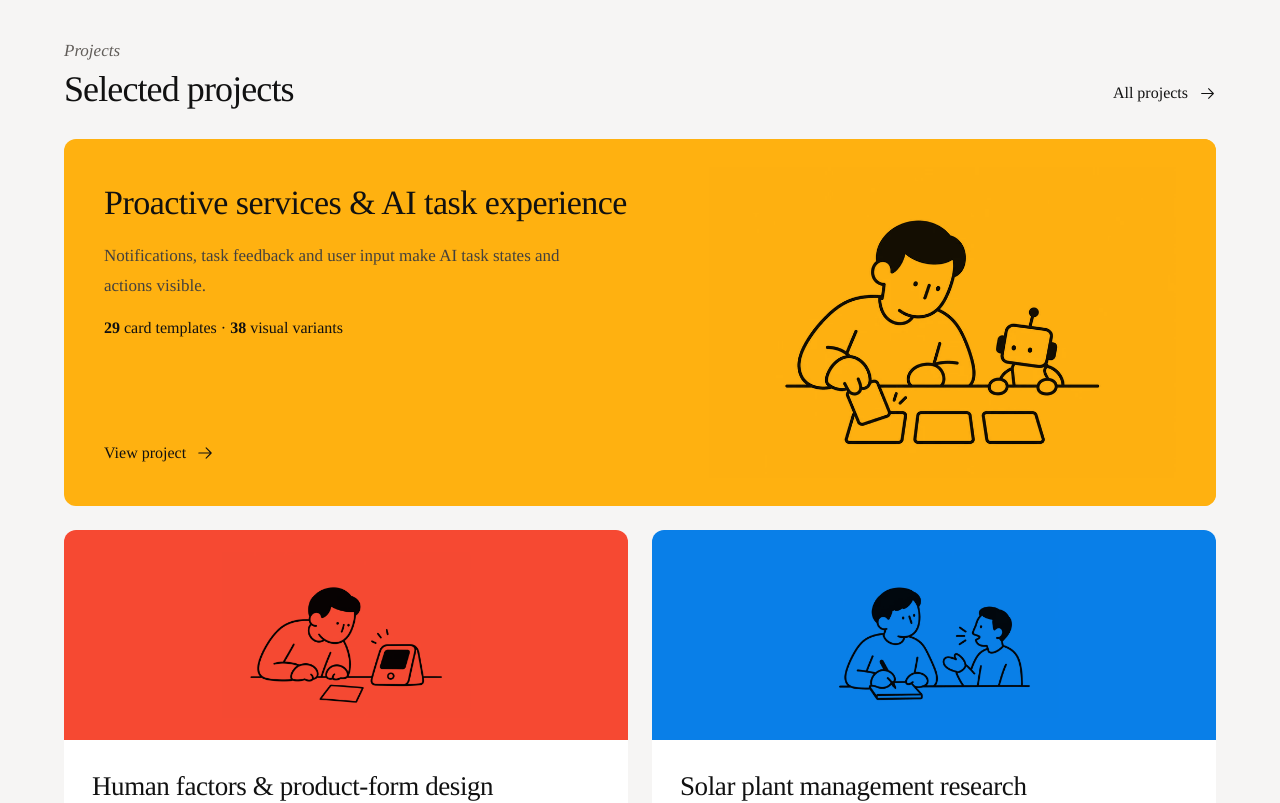
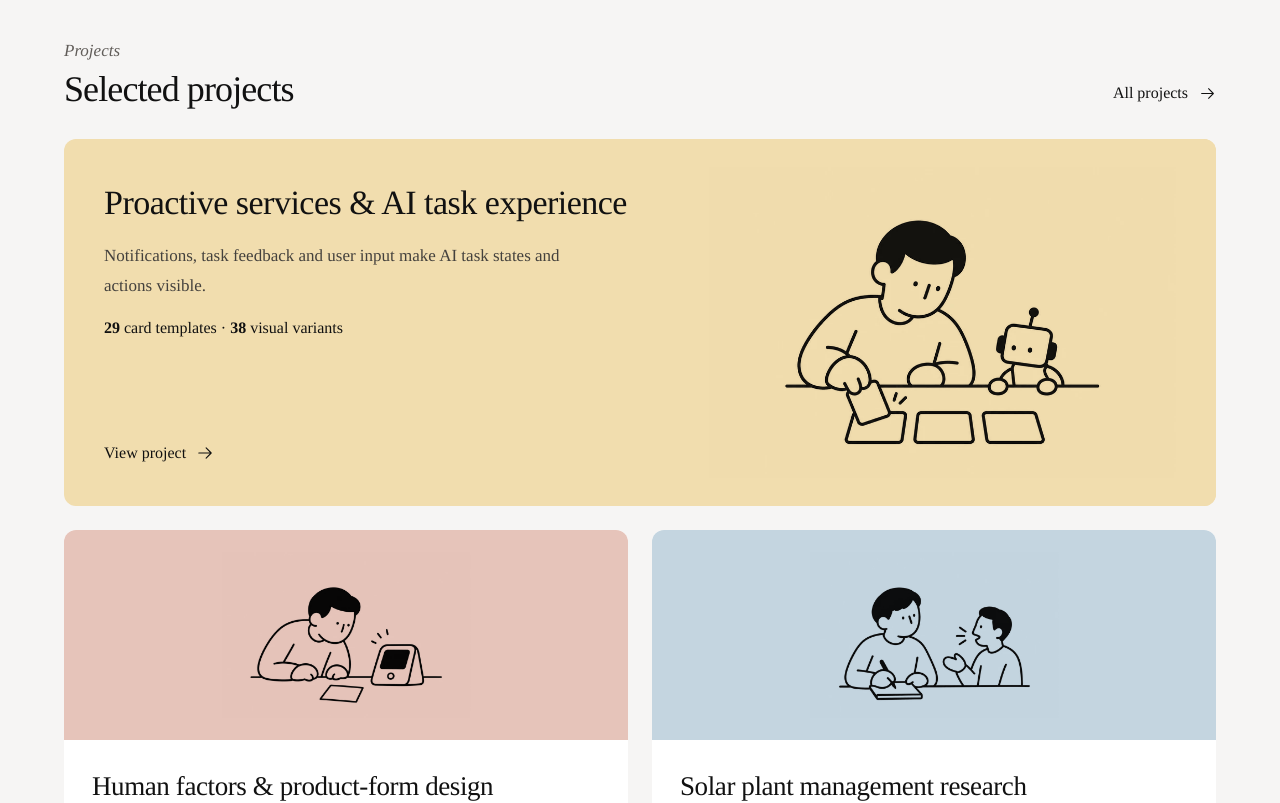
Before and after one commit to sunky-Z/77-portfolio, a React (Vite) app in the folder website/: page / in a window 1280 px wide. Shown: the part 720-1523 px from the top of the page. Built offline with nearby package versions, Linux system fonts and the light colour scheme.

Commit message:
Soften the portfolio color panels while preserving the hero

```diff
--- a/website/src/notion-theme.css
+++ b/website/src/notion-theme.css
@@ -4,17 +4,17 @@
   --ink: #111111;
   --muted: #615D59;
   --body-text: #44413D;
-  --amber: #FFB110;
-  --coral: #F64932;
-  --blue: #097FE8;
-  --sky: #E6F3FE;
-  --peach: #F6D5B8;
-  --mocha: #B18164;
-  --midnight: #02093A;
+  --amber: #F1DDAE;
+  --coral: #E6C4BA;
+  --blue: #C4D5E0;
+  --sky: #E8EFF3;
+  --peach: #F0DED0;
+  --mocha: #D1BBAA;
+  --midnight: #303B43;
   --line: rgba(0, 0, 0, .08);
   --soft: #F0EFED;
-  --accent: #0075DE;
-  --accent-hover: #005DB5;
+  --accent: #42647A;
+  --accent-hover: #344F61;
   --accent-soft: var(--sky);
   background: var(--paper);
 }
```
Also changed, not shown: 2 other files (tests, documents, lock files or other folders).
